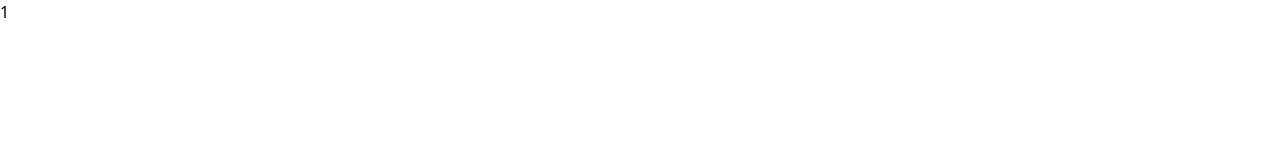
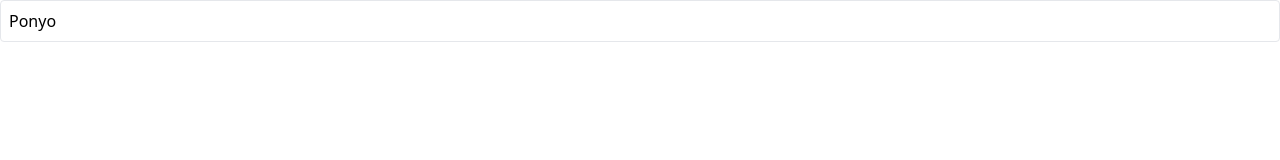
Before and after one commit to LJBL22/media, a React (Vite) app: page / in a window 1280 px wide. Shown: the top 160 px of the page. Built offline with nearby package versions, Linux system fonts and the light colour scheme; data requests are answered from the project's data file.

Commit message:
U363 render user list (1st)

```diff
--- a/src/components/UsersList.jsx
+++ b/src/components/UsersList.jsx
@@ -21,7 +21,18 @@ const UsersList = () => {
     return <div>Error fetching data...</div>;
   }
 
-  return <div>{data.length}</div>;
+  const renderedUsers = data.map((user) => {
+    // 先示意，之後會成為 component
+    return (
+      <div key={user.id} className='mb-2 border rounded'>
+        <div className='flex p-2 justify-between items-center cursor pointer'>
+          {user.name}
+        </div>
+      </div>
+    );
+  });
+
+  return <div>{renderedUsers}</div>;
 };
 
 export default UsersList;
```
